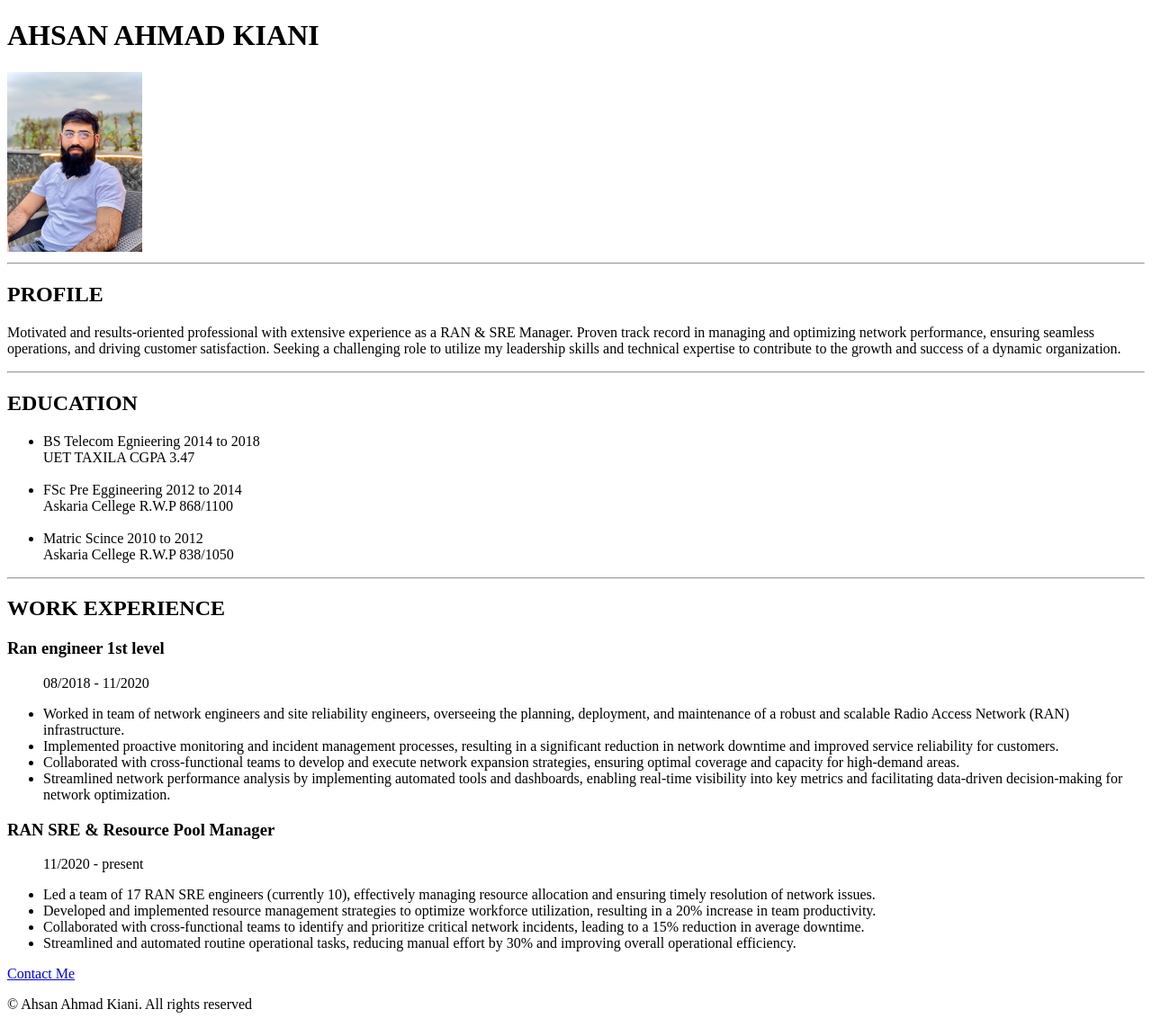
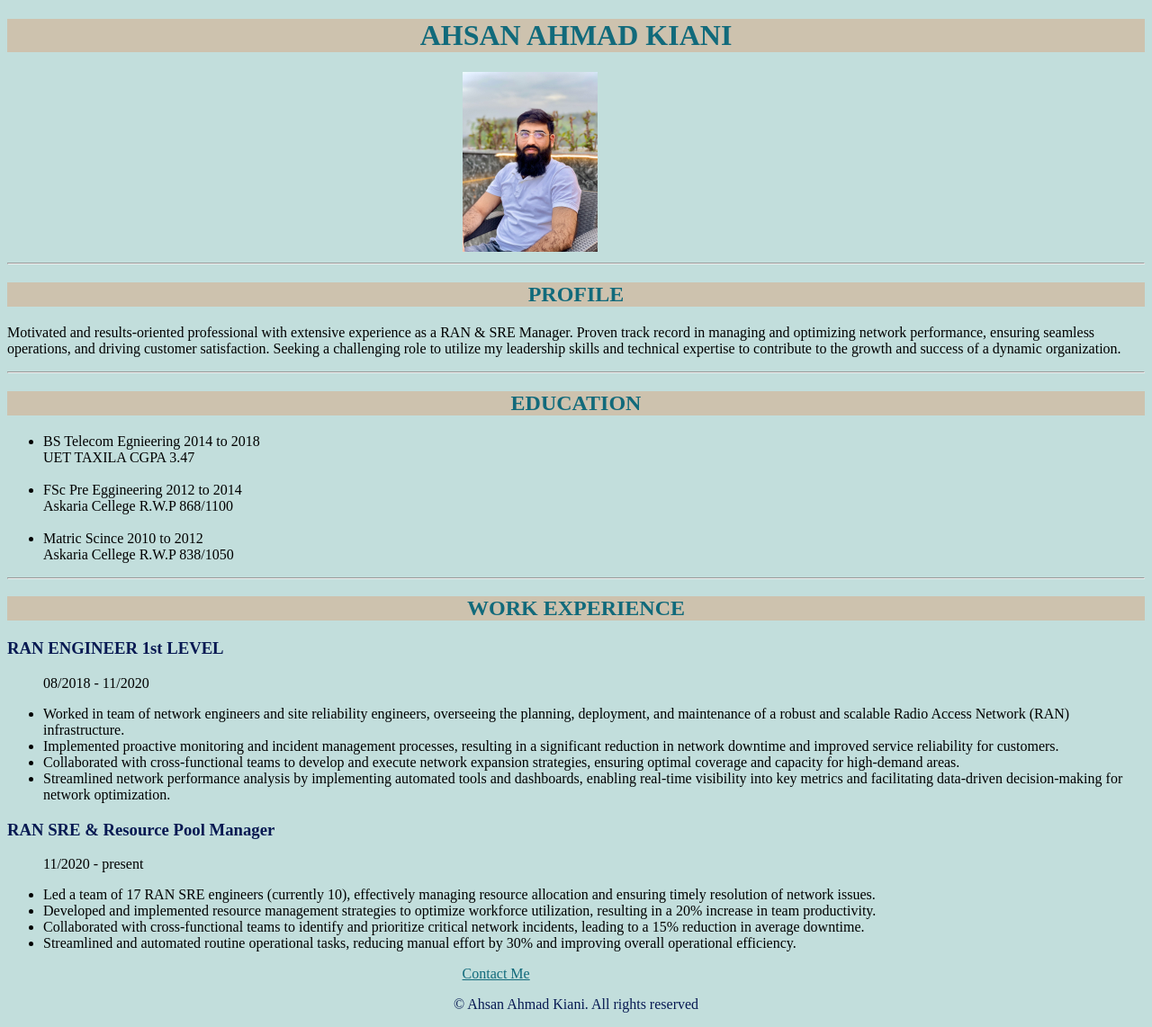
Before and after one commit to AhsanAhmadkiani/html-portfolio, a plain HTML site: page index.html in a window 1280 px wide. Shown: the whole page at 90% size. Drawn offline with Linux system fonts and the light colour scheme.

Commit message:
Add files via upload

```diff
--- a/index.html
+++ b/index.html
@@ -4,10 +4,43 @@
     <meta charset="UTF-8">
     <meta name="viewport" content="width=device-width, initial-scale=1.0">
     <title>Ahsan's Resume</title>
+    <style>
+        body{
+            background-color: #C2DEDC;
+        }
+        img{
+            margin-left: 40%;
+        }
+        h1{
+            color: #116A7B;
+            background-color: #CDC2AE;
+            text-align:center;
+        }
+        h2{
+            color: #116A7B;
+            background-color: #CDC2AE;
+            text-align:center;
+        }
+        h3{
+            color: #071952;
+        }
+        a{
+            color:#116A7B;
+            margin-left: 40%;
+        }
+        footer{
+        text-align:center;
+        color:#071952
+        }
+    </style>
 </head>
 <body>
-    <h1>AHSAN AHMAD KIANI</h1>
-    <img src="./Profile Pic.jpg" height="200" />
+    <!-- style="display:flex" -->
+    <div>
+        <h1>AHSAN AHMAD KIANI</h1>
+        <img src="./Profile Pic.jpg" height="200" />
+    </div>
+
     <hr />
     <h2>PROFILE</h2>
     <p>Motivated and results-oriented professional with extensive experience as a RAN & SRE Manager.
@@ -25,7 +58,7 @@
     </ul>
     <hr />
     <h2>WORK EXPERIENCE</h2>
-    <h3>Ran engineer 1st level</h3>
+    <h3>RAN ENGINEER 1st LEVEL</h3>
     <ul>
         <p>08/2018 - 11/2020</p>
         <li>Worked in team of network engineers and site reliability engineers, overseeing the planning, deployment, and maintenance of a robust and scalable Radio Access Network (RAN) infrastructure.</li>
```
